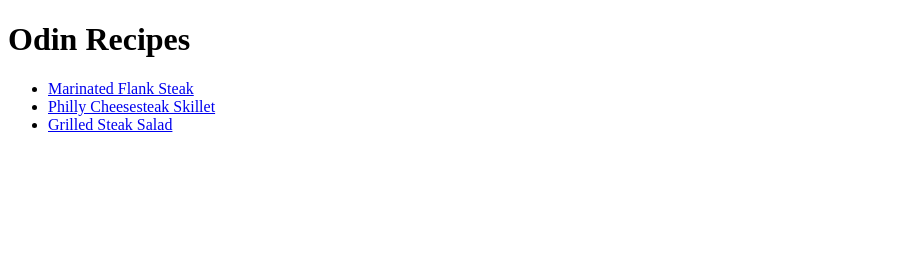
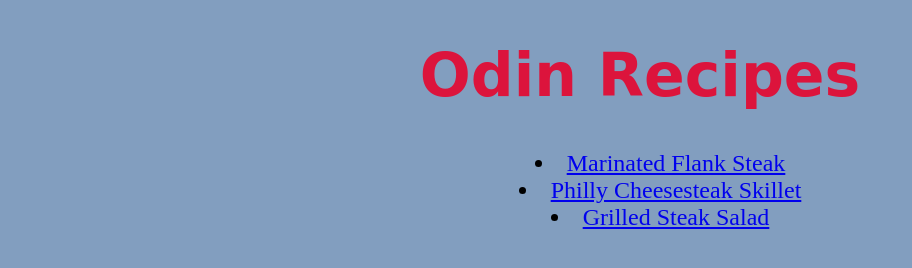
Before and after one commit to Torreyc/odin-recipes, a plain HTML site: page index.html in a window 1280 px wide. Shown: the whole page, without its empty margins (0-912 px from the left). Drawn offline with Linux system fonts and the light colour scheme.

Commit message:
Added css to add background color, text alignment, fonts, and font color.

```diff
--- a/index.html
+++ b/index.html
@@ -4,10 +4,11 @@
     <meta charset="UTF-8">
     <meta name="viewport" content="width=device-width, initial-scale=1.0">
     <title>Odin Recipes</title>
+    <link rel="stylesheet" href="style.css">
 </head>
 <body>
-    <h1>Odin Recipes</h1>
-    <ul>
+    <h1 class="heading">Odin Recipes</h1>
+    <ul class="list">
         <li><a href="recipes/flanksteak.html">Marinated Flank Steak</a></li>
         <li><a href="recipes/cheesesteak.html">Philly Cheesesteak Skillet</a></li>
         <li><a href="recipes/steaksalad.html">Grilled Steak Salad</a></li>
--- /dev/null
+++ b/recipes/style.css
@@ -0,0 +1,11 @@
+body {
+    font-family: "Times New Roman", Arial, serif;
+    background-color: rgb(130, 158, 191);
+  }
+
+h1.heading {
+    font-family: 'Brush Script MT', cursive;
+    color:crimson;
+    font-size: 60px;
+    text-align:center;
+}
--- /dev/null
+++ b/style.css
@@ -0,0 +1,16 @@
+body {
+    font-family: "Times New Roman", Arial, serif;
+    background-color: rgb(130, 158, 191);
+    font-size: 24px;
+  }
+
+h1.heading {
+    font-family: 'Brush Script MT', cursive;
+    color:crimson;
+    text-align:center;
+    font-size: 60px;
+}
+ul.list {
+    list-style-position: inside;
+    text-align: center;
+}
```
Also changed, not shown: recipes/cheesesteak.html (+2 -1 lines), recipes/flanksteak.html (+2 -1 lines), recipes/steaksalad.html (+2 -1 lines).
